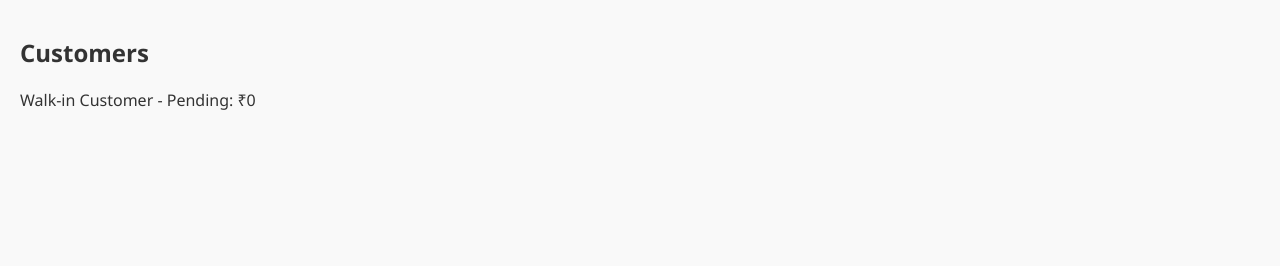
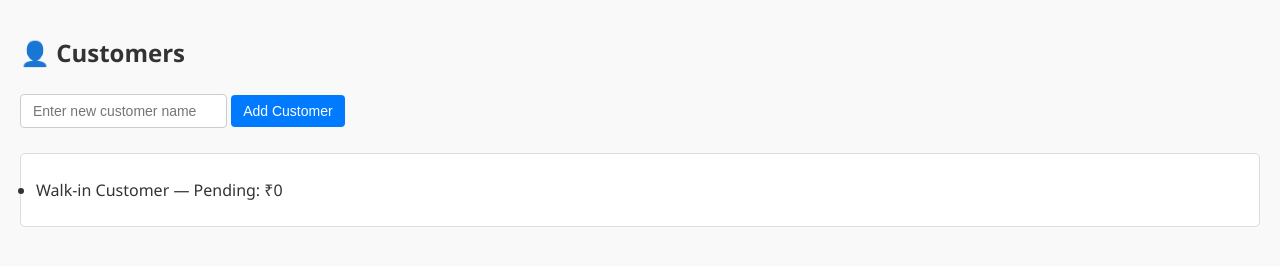
Before and after one commit to waiz-ahmed-kiani/daily-sale-manager, a plain HTML site: page customers.html in a window 1280 px wide. Drawn offline with Linux system fonts and the light colour scheme.

Commit message:
Update customers.html

```diff
--- a/customers.html
+++ b/customers.html
@@ -6,15 +6,36 @@
   <link rel="stylesheet" href="css/style.css" />
 </head>
 <body>
-  <h1>Customers</h1>
-  <div id="customer-list"></div>
+  <h1>👤 Customers</h1>
 
-  <script src="js/data.js"></script>
-  <script>
-    const listEl = document.getElementById("customer-list");
-    listEl.innerHTML = customers.map(c =>
-      `<div>${c.name} - Pending: ₹${c.pending}</div>`
+<form id="addCustomerForm">
+  <input type="text" id="newCustomerName" placeholder="Enter new customer name" required>
+  <button type="submit">Add Customer</button>
+</form>
+
+<ul id="customerList" class="customer-list"></ul>
+
+<script src="js/data.js"></script>
+<script>
+  const list = document.getElementById("customerList");
+
+  function renderCustomers() {
+    list.innerHTML = customers.map(c =>
+      `<li class="customer-item">${c.name} — Pending: ₹${c.pending}</li>`
     ).join('');
-  </script>
+  }
+
+  renderCustomers();
+
+  document.getElementById("addCustomerForm").addEventListener("submit", function (e) {
+    e.preventDefault();
+    const name = document.getElementById("newCustomerName").value.trim();
+    if (name) {
+      addCustomer(name);
+      renderCustomers();
+      this.reset();
+    }
+  });
+</script>
 </body>
 </html>
```
